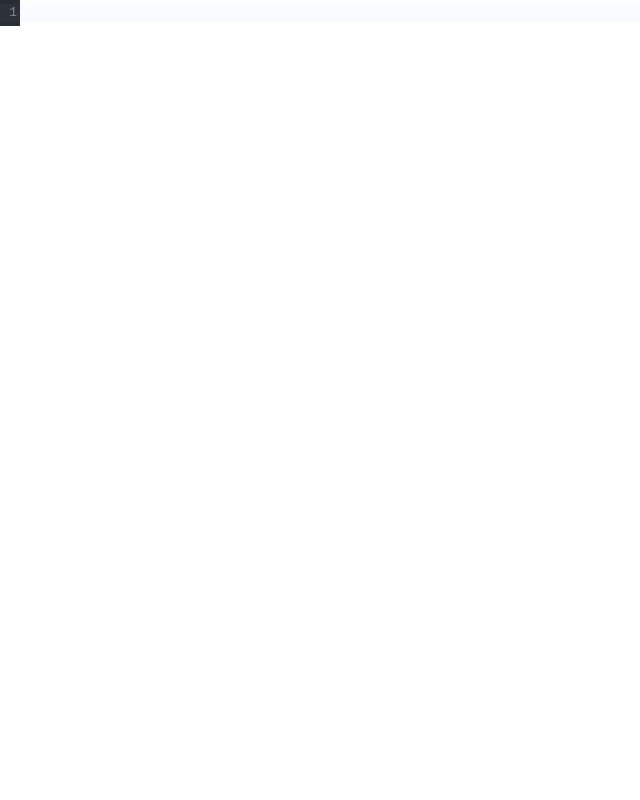
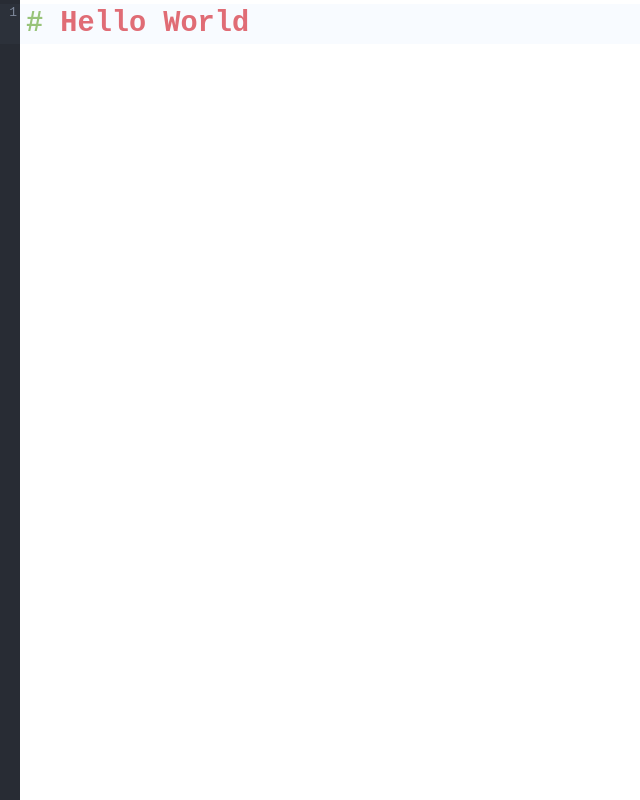
Before and after one commit to iamwuwei/markdown-editor, a React app: page / in a window 1280 px wide. Shown: the whole page, without its empty margins (0-640 px from the left). Built offline with nearby package versions, Linux system fonts and the light colour scheme.

Commit message:
implement codemirror editor

```diff
--- a/package.json
+++ b/package.json
@@ -19,9 +19,12 @@
   "dependencies": {
     "@codemirror/autocomplete": "^6.4.0",
     "@codemirror/commands": "^6.1.3",
+    "@codemirror/lang-markdown": "^6.0.5",
+    "@codemirror/language": "^6.4.0",
     "@codemirror/state": "^6.2.0",
     "@codemirror/theme-one-dark": "^6.1.0",
     "@codemirror/view": "^6.7.3",
+    "@lezer/highlight": "^1.1.3",
     "react": "^18.2.0",
     "react-dom": "^18.2.0"
   },
--- a/src/App.css
+++ b/src/App.css
@@ -4,6 +4,9 @@ html, body {
   height: 100%;
   margin: 0;
   padding: 0;
+}
+#root {
+  height: 100%;
 }
 .app {
   text-align: center;
--- a/src/component/editor.tsx
+++ b/src/component/editor.tsx
@@ -1,48 +1,10 @@
-import { useRef, useEffect } from 'react'
+import { useRef, useEffect, useState } from 'react'
 
-import { EditorState } from '@codemirror/state'
-import { closeBrackets } from '@codemirror/autocomplete'
-import { indentWithTab } from '@codemirror/commands'
-import {
-    highlightActiveLine,
-    EditorView,
-    keymap,
-    highlightActiveLineGutter,
-    lineNumbers
-} from '@codemirror/view'
-import { oneDark } from "@codemirror/theme-one-dark";
+import { useCodeMirror } from './utils/use-codemirror'
 
-export const Editor = ({ defaultValue }: { defaultValue: string }) => {
-    const editorParentRef = useRef<HTMLDivElement | null>(null)
-    const transparentTheme = EditorView.theme({
-        '&': {
-            backgroundColor: 'transparent !important',
-            height: '100%'
-        }
-    })
-    useEffect(() => {
-        if (editorParentRef.current === null) return
+export const Editor = () => {
+    const [doc, setDoc] = useState("# Hello World")
+    const [editorRef, editorView] = useCodeMirror<HTMLDivElement>({ initialDoc: doc, setDoc: setDoc })
 
-        const editorView = new EditorView({
-            state: EditorState.create({
-                doc: defaultValue,
-                extensions: [
-                    closeBrackets(), // 閉じ brackets 補完
-                    lineNumbers(), // 行数表示
-                    highlightActiveLine(), // カーソル行ハイライト
-                    highlightActiveLineGutter(), // カーソル行の gutter ハイライト
-                    keymap.of([indentWithTab]), // タブでインデント
-                    transparentTheme,
-                    oneDark,
-                ],
-            }),
-            parent: editorParentRef.current,
-      })
-
-      return () => {
-        editorView.destroy()
-      }
-    }, [editorParentRef])
-
-    return <div ref={editorParentRef} className='editor'/>
+    return <div ref={editorRef} className='editor'/>
 }
--- /dev/null
+++ b/src/component/utils/use-codemirror.ts
@@ -0,0 +1,105 @@
+import React, { useRef, useEffect, useState } from 'react'
+
+import { EditorState } from '@codemirror/state'
+import { closeBrackets } from '@codemirror/autocomplete'
+import { indentWithTab, defaultKeymap, historyKeymap } from '@codemirror/commands'
+import { markdown, markdownLanguage } from "@codemirror/lang-markdown";
+import {
+    syntaxHighlighting,
+    HighlightStyle
+} from '@codemirror/language'
+import { tags } from "@lezer/highlight"
+import {
+    highlightActiveLine,
+    EditorView,
+    keymap,
+    highlightActiveLineGutter,
+    lineNumbers
+} from '@codemirror/view'
+import { oneDark } from "@codemirror/theme-one-dark";
+
+interface Props {
+    initialDoc: string;
+    setDoc: React.Dispatch<React.SetStateAction<string>>;
+}
+export const useCodeMirror = <T extends Element>(props: Props): [React.MutableRefObject<T | null>, EditorView?] => {
+    const editorParentRef = useRef<T>(null);
+    const [editorView, setEditorView] = useState<EditorView>();
+    const transparentTheme = EditorView.theme({
+        '&': {
+            backgroundColor: 'transparent !important',
+            height: '100%'
+        }
+    })
+    const markdownHighlightingStyle = HighlightStyle.define([
+        {
+            tag: tags.heading1,
+            fontSize: "2.2em",
+            fontWeight: "bold" },
+        {
+            tag: tags.heading2,
+            fontSize: "2em",
+            fontWeight: "bold",
+        },
+        {
+            tag: tags.heading3,
+            fontSize: "1.8em",
+            fontWeight: "bold",
+        },
+        {
+            tag: tags.heading4,
+            fontSize: "1.6em",
+            fontWeight: "bold",
+        },
+        {
+            tag: tags.heading5,
+            fontSize: "1.4em",
+            fontWeight: "bold",
+        },
+        {
+            tag: tags.heading6,
+            fontSize: "1.2em",
+            fontWeight: "bold",
+        },
+    ])
+    useEffect(() => {
+        if (!editorParentRef.current) return
+
+        const editorInitailState = EditorState.create({
+            doc: props.initialDoc,
+            extensions: [
+                keymap.of([...defaultKeymap, ...historyKeymap, indentWithTab]), // キー組み合わせ、タブでインデント
+                closeBrackets(), // 閉じ brackets 補完
+                lineNumbers(), // 行数表示
+                highlightActiveLine(), // カーソル行ハイライト
+                highlightActiveLineGutter(), // カーソル行の gutter ハイライト
+                markdown({
+                    base: markdownLanguage, // GFM支援
+                }),
+                transparentTheme,
+                oneDark,
+                syntaxHighlighting(markdownHighlightingStyle),
+                EditorView.lineWrapping,
+                EditorView.updateListener.of((update) => {
+                    if (update.docChanged) {
+                        // update doc state
+                        props.setDoc(update.state.doc.toString());
+                    }
+                }),
+            ],
+        })
+
+        const editorView = new EditorView({
+            state: editorInitailState,
+            parent: editorParentRef.current,
+        })
+
+        setEditorView(editorView)
+
+        return () => {
+            editorView.destroy()
+        }
+    }, [editorParentRef])
+
+    return [editorParentRef, editorView]
+}
```
Also changed, not shown: 1 other file (tests, documents, lock files or other folders).
